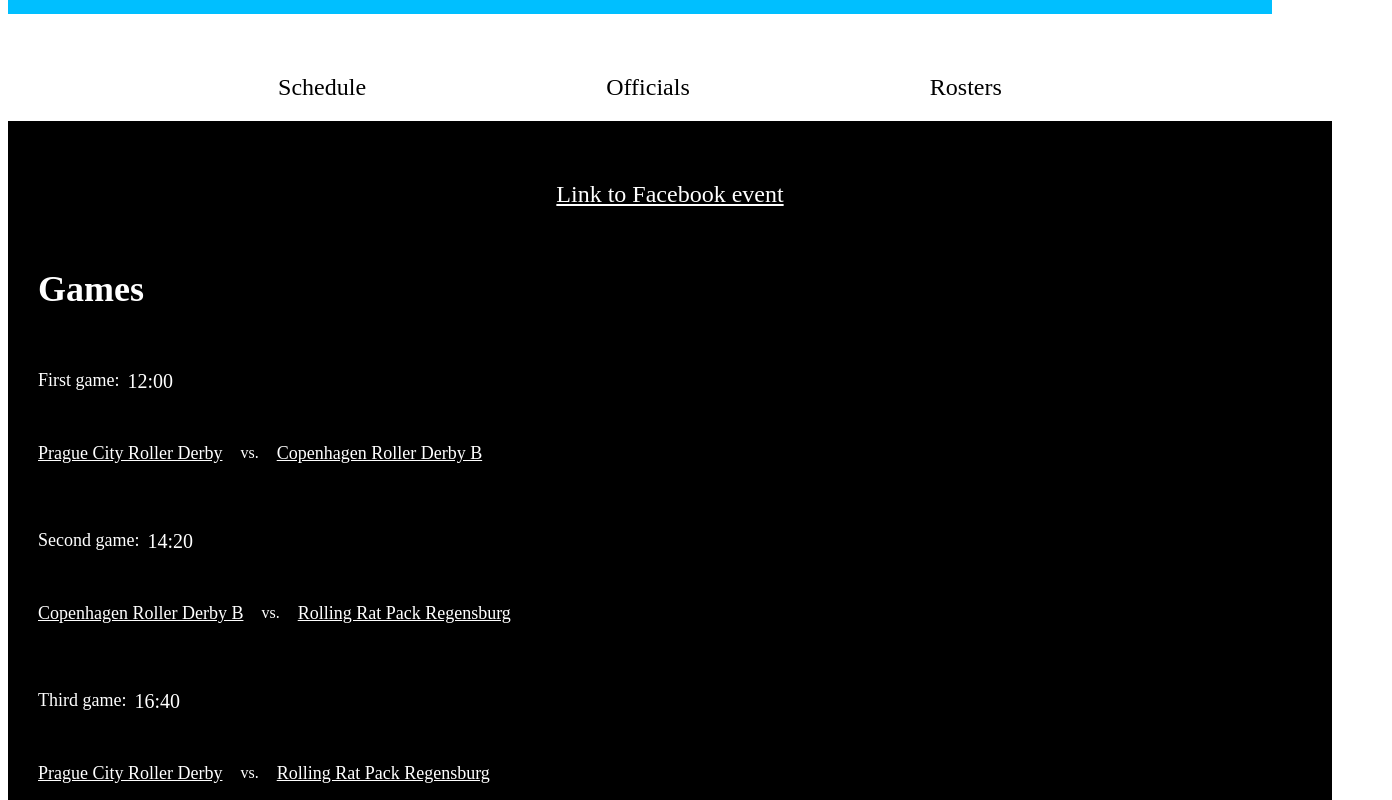
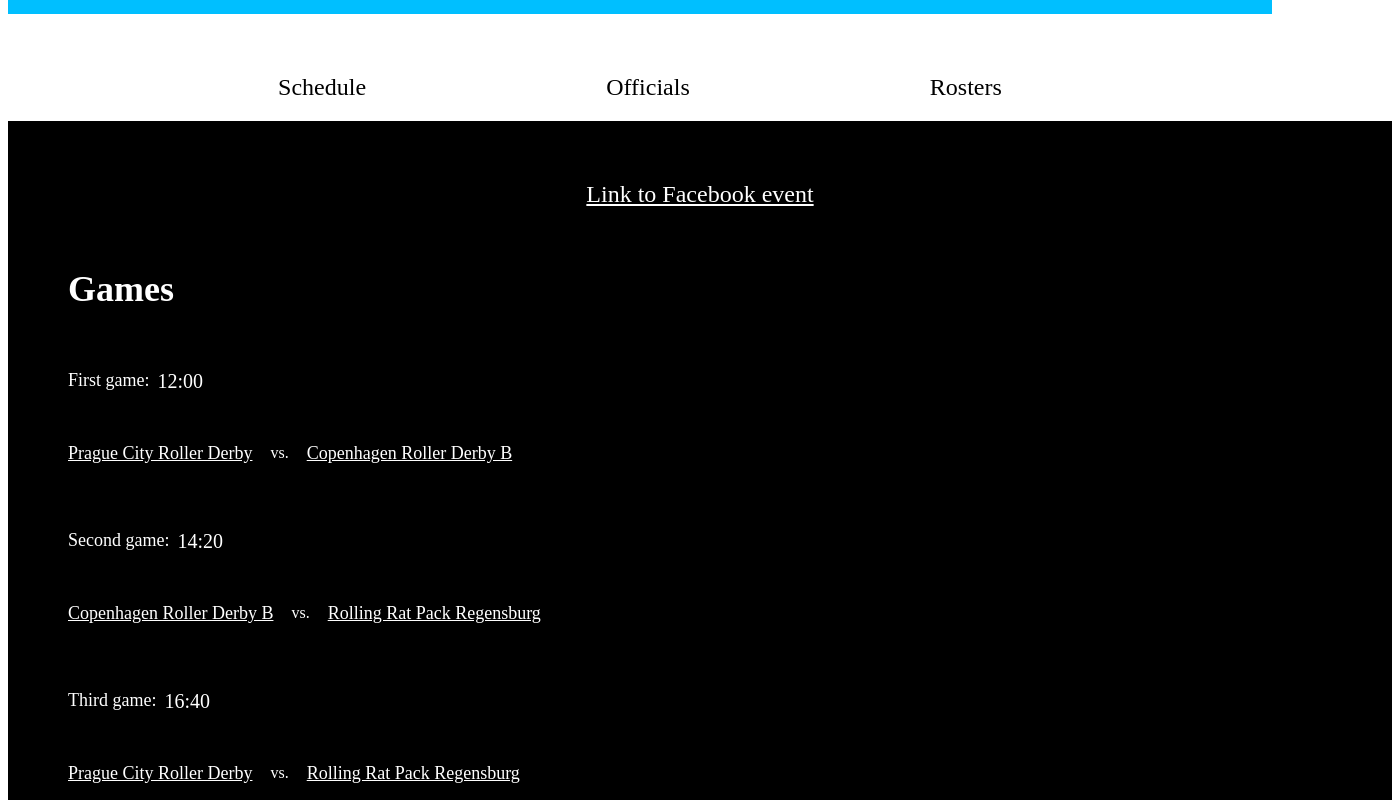
Before and after one commit to TylerovaTer/pcrd-program-page, a Next.js app: page / in a window 1280 px wide. Shown: the part 660-1460 px from the top of the page, 1392 px wide, since content can reach past the window. Built offline with nearby package versions, Linux system fonts and the light colour scheme.

Commit message:
schedule padding tweaks

```diff
--- a/src/components/schedule/schedule.module.css
+++ b/src/components/schedule/schedule.module.css
@@ -2,7 +2,7 @@
     background-color: black;
     color: white;
 
-    padding: 60px 30px;
+    padding: 60px 60px;
     width: 100%;
     display: flex;
     flex-direction: column;
```
